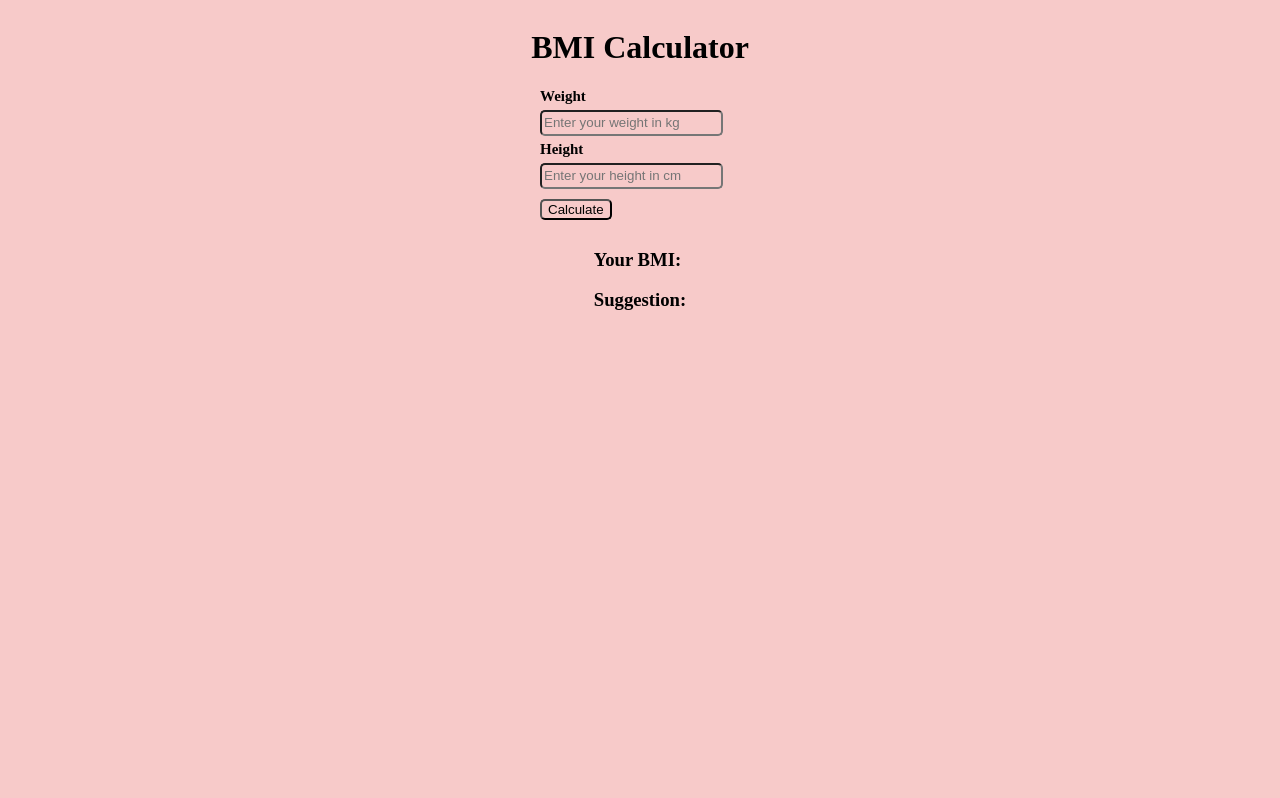
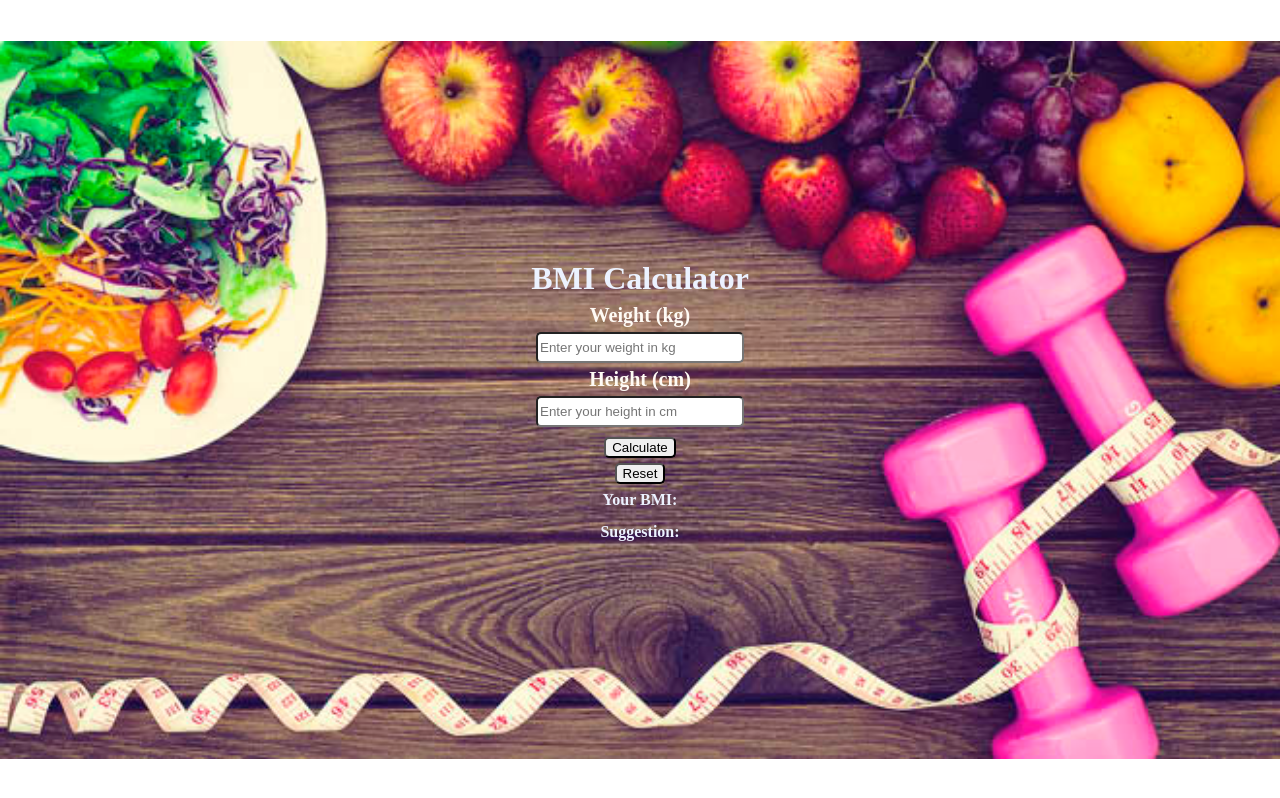
Before and after one commit to varunthaker/BMI-Calculator, a plain HTML site: page index.html in a window 1280 px wide. Drawn offline with Linux system fonts and the light colour scheme.

Commit message:
second commit

```diff
--- a/index.html
+++ b/index.html
@@ -3,31 +3,30 @@
 <head>
     <meta charset="UTF-8">
     <meta http-equiv="X-UA-Compatible" content="IE=edge">
-    <meta name="viewport" content="width=device-width, initial-scale=1.0">
+    <meta name="viewport" content="width=device-width initial-scale=1.0">
     <link rel="stylesheet" href="styles.css">
+    <script src="index.js" defer></script>
+</head>
+
+
+<body>
     <title>BMI Calculator</title>
-</head>
-<body>
-    <div class="calculator">
+
+    <div class = "calculator">
         <h1>BMI Calculator</h1>
-    <div class = "input">
 
-        <label for="weight">Weight</label>
-        <input type="text" id = "weight" placeholder="Enter your weight in kg" required>
-        <label for="height">Height</label>
-        <input type="text"  id = "height"placeholder="Enter your height in cm" required>
-        <button class = "btn"value="Calculate" onclick = "calculate()">Calculate</button>
-
-    </div>
-
-    <div class= "output">
-        <h3 id= "result1">Your BMI:</h3>
-        <h3 id = "result2">Suggestion:</h3>
-    </div>
+        <label for="weight">Weight (kg)</label>
+        <input type="text" id = "weight" placeholder="Enter your weight in kg" autocomplete = "off" required>
+        <label for="height">Height (cm)</label>
+        <input type="text"  id = "height"placeholder="Enter your height in cm" autocomplete = "off" required>
+        <button class = "btn" value="Calculate" onclick = "calculate()">Calculate</button>
+        <button class = "btn"value="Calculate" onclick = "reset()">Reset</button>
+        <h4 id= "result1">Your BMI:</h3>
+        <h4 id = "result2">Suggestion:</h3>
 
     </div>
 
 
-    <script src="index.js"></script>
+
 </body>
 </html>
--- a/index.js
+++ b/index.js
@@ -1,3 +1,5 @@
+
+
 
 function calculate(){
 
@@ -6,7 +8,7 @@ function calculate(){
     let result1 = document.getElementById("result1");
     let result2 = document.getElementById("result2");
 
-    height = height/100
+    height = height/100;
 
     let BMI = Math.round(weight/(Math.pow(height,2))*10)/10;
 
@@ -24,4 +26,12 @@ function calculate(){
         }
 
 
+
 }
+
+function reset() {
+    weight.value = ""
+    height.value = ""
+    result1.innerText = "Your EMI:"
+    result2.innerText = "Result:"
+}
--- a/styles.css
+++ b/styles.css
@@ -1,33 +1,55 @@
-*{
 
-    background-color: #f7cac9;
+html{
+    height: -webkit-fill-available;
+}
+
+body{
+    padding: 0;
+    margin: 0;
+    width: 100vw;
+    height: 100vh;
+    background-image: url("hand-weights-healthy-food.jpg");
+    background-repeat: no-repeat;
+    background-position: center;
+    background-attachment: fixed;
+    background-size: 100%;
 }
 
 .calculator {
-    margin: auto;
+
+    height: 100vh;
+    width: 100vw;
     display: flex;
     flex-direction: column;
     justify-content: center;
     align-items: center;
-    column-gap: 10px;
+
 }
 
-.input{
-    width: 200px;
-    height: auto;
-    font-size: 15px;
+.calculator h1,h4 {
+    color: #ECF2FF ;
+    padding:2px;
+    margin: 5px 0;
 
+}
+
+label{
+    font-size: 1.25rem;
+    font-weight: bold;
+    color: #FFFBF5;
 }
 
 input[type=text]{
 
     border-radius: 5px;
-    width: 175px;
-    height: 20px;
+    width: 200px;
+    height: 25px;
     margin: 5px 0;
 }
 
 .btn{
+
+    display: inline;
     margin-top: 5px;
     border-radius: 5px;
     cursor: pointer;
@@ -40,11 +62,9 @@ input[type=text]{
 
 }
 
-label{
-    font-weight: bold;
+@media screen and (max-width: 600px) {
+    body {
+        background-size: 150%;
 }
 
-
-.output {
-margin-top: 10px;
 }
```
Also changed, not shown: Logo_Be_Healthy_quadrada_migtext.jpg (added), hand-weights-healthy-food.jpg (added).
